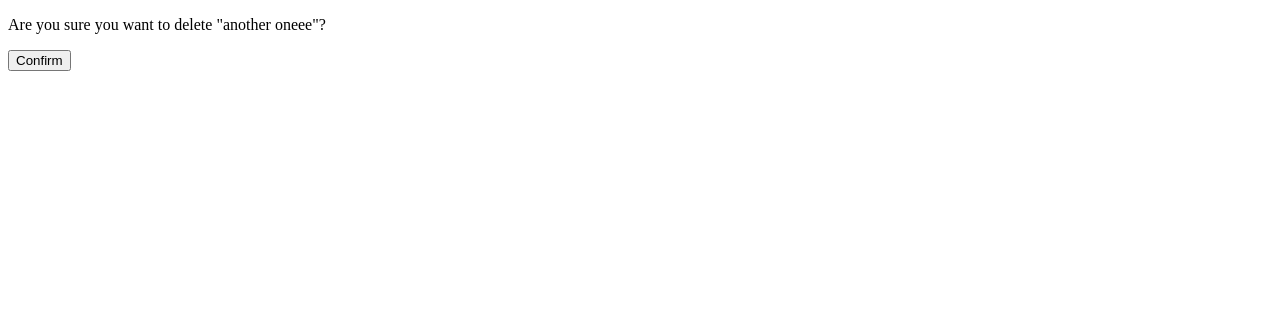
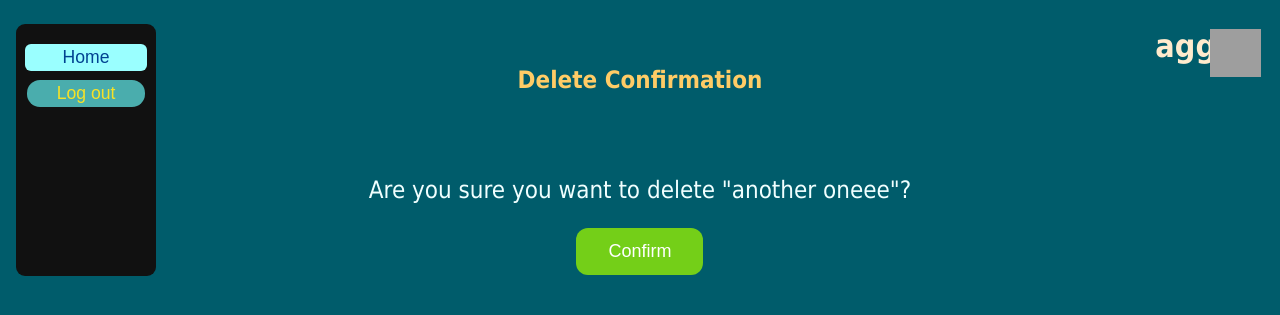
Before and after one commit to Codeit-Michael/Accounting_app, a Django app: a page that uses app/templates/app/portfolio_confirm_delete.html in a window 1280 px wide. Shown: the top 315 px of the page. Run offline with Django 4.2, Linux system fonts and the light colour scheme; a user stored in the database is signed in; data comes from the database, SQL or seed files in the repository; both versions use the stored data as it was after the commit; grey boxes are pictures that could not be loaded.

Commit message:
add css for delete and create pfl

```diff
--- a/app/static/app/index.css
+++ b/app/static/app/index.css
@@ -1,16 +1,12 @@
 body {
-    margin: 0;
-    padding: 0;
-    gap: 50px;
     background-color: #005c6b;
-
     font-family: Tahoma;
     font-size: 16px;
 }
 
 h2 {
     text-align: center;
-    color: #fcc861;
+    color: #ffcc66;
 }
 
 .sidenav {
@@ -63,8 +59,9 @@ h2 {
 .username {
     color:blanchedalmond;
     text-align: right;
-    margin-right: 2em;
-    margin-top: 1em;
+    position: fixed;
+    right: 2em;
+    top: 6px;
 }
 
 .center {
@@ -73,7 +70,7 @@ h2 {
 }
 
 .center td {
-    border-top: 2px solid #ff63a0;
+    border-top: 2px solid #a37687;
     color: white;
     width: 250px;
     min-height: 200px;
@@ -102,3 +99,37 @@ h2 {
 a {
     color: antiquewhite;
 }
+
+.opt {
+    margin: auto;
+    padding: 0;
+    color: azure;
+    text-align: center;
+    width: 60%;
+    font-size: x-large;
+}
+
+.opt input[type="textbox"] {
+    font-size: large;
+    height: 27px;
+    width: 297px;
+    background-color: #034650;
+    color: azure;
+    border-color: transparent;
+    border-radius: 9px;
+}
+
+.opt input[type="submit"] {
+    background-color: #74cf18;
+    color: #ffffff;
+    height: 47px;
+    width: 127px;
+    font-size: large;
+    border: transparent;
+    border-radius: 12px;
+}
+
+.opt input[type="submit"]:hover {
+    background-color: #5f912e;
+    color: #d3d3d3;
+}
--- a/app/templates/app/base.html
+++ b/app/templates/app/base.html
@@ -11,10 +11,9 @@
         {% block sidenav %}{% endblock %}
 	</div>
 
-
     {% if request.user.is_authenticated %}
         <h1 class="username">{{request.user}}</h1>
-        <img src="https://cdn-icons-png.flaticon.com/512/552/552721.png" style="position: fixed; right: 19px; top: 34px; height:6%;width:4%;">
+        <img src="https://cdn-icons-png.flaticon.com/512/552/552721.png" style="position: fixed; right: 19px; top: 29px; height:6%;width:4%;">
     {% else %}
         <a href="{% url 'login' %}">Login</a>
     {% endif %}
--- a/app/templates/app/home.html
+++ b/app/templates/app/home.html
@@ -8,7 +8,9 @@
 {% endblock %}
 
 {% block content %}
+	<br><br>
 	<h2> MY PORTFOLIO LIST</h2>
+	<br><br>
 	<table class="center">
 		{% for pfl in portfolio.portfolio_set.all %}
 			<tr>
--- a/app/templates/app/portfolio_confirm_delete.html
+++ b/app/templates/app/portfolio_confirm_delete.html
@@ -1,12 +1,19 @@
-<!DOCTYPE html>
-<html>
-	<head>
-		<title>Delete Confirmation</title>
-	</head>
-	<body>
-		<form method="post">{% csrf_token %}
-			<p>Are you sure you want to delete "{{object}}"?</p>
-			<input type="submit" value="Confirm">
-		</form>
-	</body>
-</html>
+{% extends 'app/base.html' %}
+
+{% block title %}Delete Confirmation{% endblock %}
+
+{% block sidenav %}
+	<button onclick="window.location.href='/'">Home</button>
+	<button class="logout" onclick="window.location.href='/logout'">Log out</button>
+{% endblock %}
+
+{% block content %}
+	<br><br>
+	<h2>Delete Confirmation</h2>
+	<br><br>
+	<form class="opt" method="post">
+		{% csrf_token %}
+		<p>Are you sure you want to delete "{{object}}"?</p>
+		<input type="submit" value="Confirm">
+	</form>
+{% endblock %}
--- a/base/settings.py
+++ b/base/settings.py
@@ -118,6 +118,8 @@ USE_TZ = True
 
 STATIC_URL = 'static/'
 
+STATIC_ROOT = "/var/www/example.com/static/"
+
 # Extra places for collectstatic to find static files.
 STATICFILES_DIRS = [
     BASE_DIR / "static",
```
Also changed, not shown: app/templates/app/portfolio_create_form.html (+17 -12 lines), db.sqlite3.
